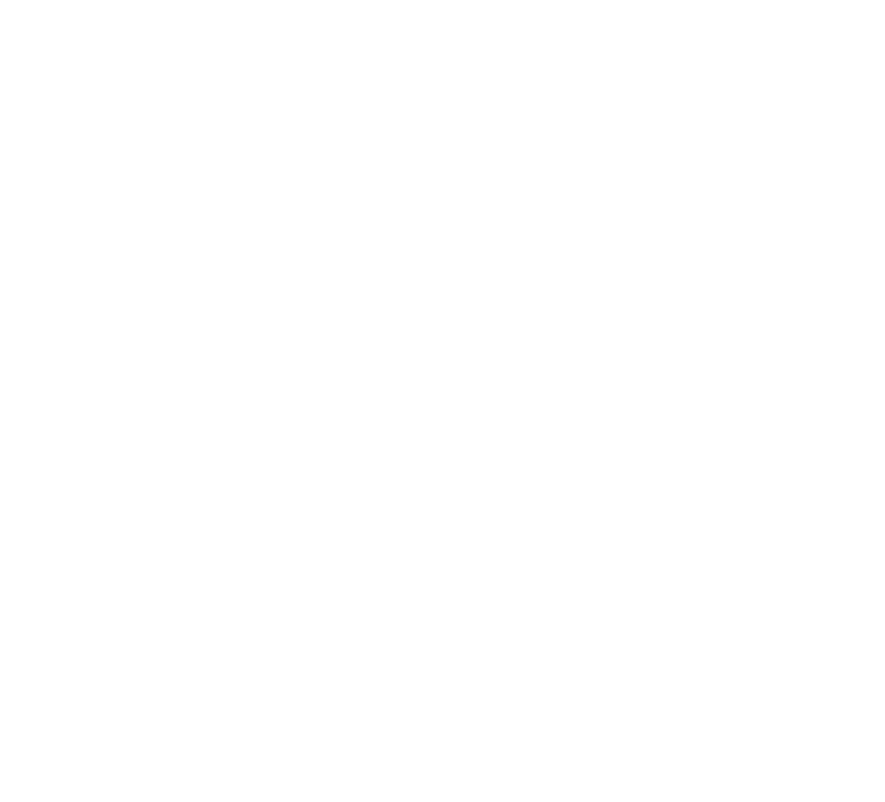
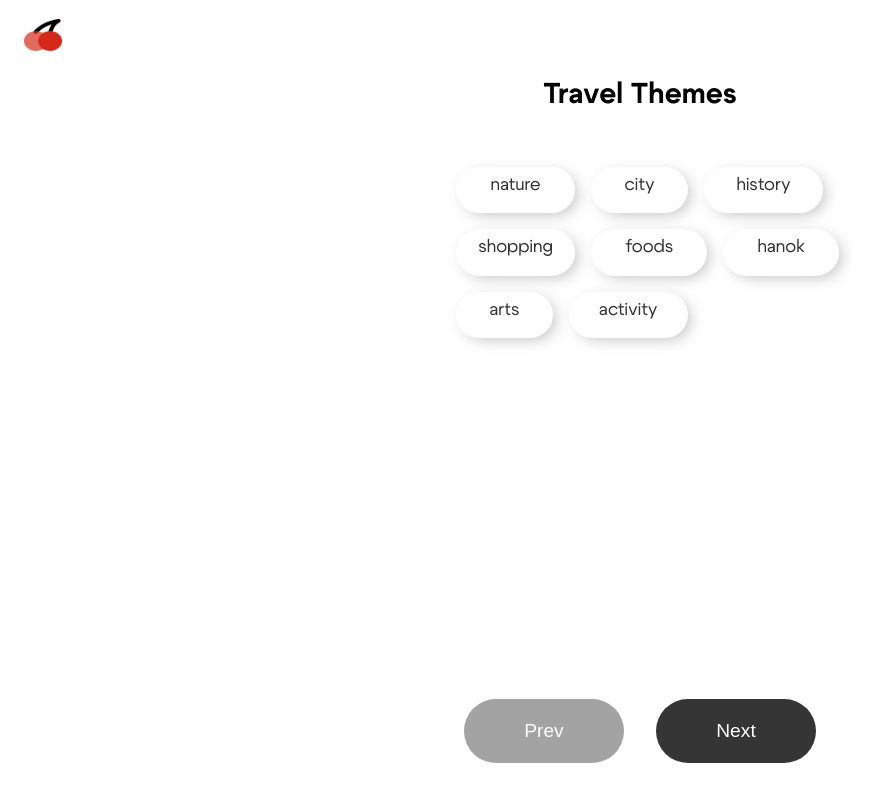
Before and after one commit to GEN-AI-CHERI/CHERI-FRONT, a React (Create React App) app: page /themes in a window 1280 px wide. Before the commit this address had no page. Shown: the top 802 px of the page, without its empty margins (0-885 px from the left). Built offline with nearby package versions, Linux system fonts and the light colour scheme.

Commit message:
💄 테마 선택 페이지 퍼블리싱 완성

```diff
--- a/src/App.js
+++ b/src/App.js
@@ -1,12 +1,14 @@
 import { Routes, Route } from "react-router-dom";
 import MainPage from "./pages/MainPage";
 import DestinationPage from "./pages/DestinationPage";
+import ThemePage from "./pages/ThemePage";
 
 function App() {
   return (
     <Routes>
       <Route path="/main" element={<MainPage />} />
       <Route path="/destination" element={<DestinationPage />} />
+      <Route path="/themes" element={<ThemePage />} />
     </Routes>
   );
 }
--- a/src/components/Destination/Button.js
+++ b/src/components/Destination/Button.js
@@ -1,7 +1,7 @@
 import { styled } from "styled-components";
 import { useNavigate } from "react-router-dom";
 
-const Button = () => {
+const Button = ({ next }) => {
   const navigate = useNavigate();
 
   const handleNavigatePrev = () => {
@@ -9,7 +9,7 @@
   };
 
   const handleNavigateNext = () => {
-    navigate("/themes");
+    navigate(`/${next}`);
   };
 
   return (
--- a/src/components/Destination/Card.js
+++ b/src/components/Destination/Card.js
@@ -1,6 +1,7 @@
 import { styled } from "styled-components";
 import ex from "../../assets/destination/ex.png";
 import bookmark from "../../assets/destination/Bookmark.png";
+import Check from "../../assets/destination/send.png";
 import { useState } from "react";
 
 const Card = () => {
@@ -23,11 +24,17 @@
           <Num>108</Num>
           <Line> | </Line>
           <Summary> The capital of South Korea</Summary>
+          {isSelect && <CheckIcon src={Check} />}
         </Row>
       </TextContainer>
     </Container>
   );
 };
+
+const CheckIcon = styled.img`
+  width: 2rem;
+  margin-left: 3.4rem;
+`;
 
 const Container = styled.div`
   display: flex;
@@ -51,7 +58,7 @@
 const Img = styled.img`
   width: 21.8rem;
   height: 11rem;
-  margin-top: -19px;
+  margin-top: -12px;
   align-self: center;
 `;
 
--- /dev/null
+++ b/src/components/Theme/option.js
@@ -0,0 +1,50 @@
+import styled from "styled-components";
+import { useState } from "react";
+import check from "../../assets/theme/check.png";
+
+const Option = ({ text }) => {
+  const [isSelect, setIsSelect] = useState(false);
+
+  const handleSelect = () => {
+    setIsSelect(!isSelect);
+  };
+
+  return (
+    <ThemeOption
+      width={text.length}
+      onClick={handleSelect}
+      disabled={isSelect ? "Selected" : "notSelected"}
+    >
+      {isSelect && <CheckIcon src={check} />}
+      {text}
+    </ThemeOption>
+  );
+};
+
+const ThemeOption = styled.div`
+  display: flex;
+  align-items: center;
+  justify-content: center;
+  width: ${(props) => Math.min(props.width * 1.2, 6.2)}rem;
+  height: 1.9rem;
+  padding: 8px 10px 8px 10px;
+  border-radius: 36px;
+  display: inline-block;
+  text-align: center;
+  background-color: ${(props) =>
+    props.disabled === "Selected" ? "#FFEFEF" : "white"};
+  box-shadow: 5px 4px 15px -3px rgba(0, 0, 0, 0.25);
+  border: none;
+  font-size: 1.1rem;
+  color: ${(props) => (props.disabled === "Selected" ? "#E84848" : "#353535")};
+  font-weight: 400;
+  margin-left: 1rem;
+  margin-bottom: 1rem;
+`;
+
+const CheckIcon = styled.img`
+  width: 1rem;
+  margin: 0;
+  margin-right: 5px;
+`;
+export default Option;
--- a/src/pages/DestinationPage.js
+++ b/src/pages/DestinationPage.js
@@ -14,7 +14,7 @@
         <Card />
         <Card />
       </CardContainer>
-      <Button />
+      <Button next="themes" />
     </>
   );
 };
@@ -23,6 +23,7 @@
   display: flex;
   flex-direction: column;
   align-items: center;
+  margin-top: 2rem;
 `;
 
 export default DestinationPage;
--- /dev/null
+++ b/src/pages/ThemePage.js
@@ -0,0 +1,41 @@
+import Button from "../components/Destination/Button";
+import ShortHeader from "../components/Destination/ShortHeader";
+import Title from "../components/Destination/Title";
+import Option from "../components/Theme/option";
+import styled from "styled-components";
+
+const ThemePage = () => {
+  return (
+    <>
+      <ShortHeader />
+      <Title text="Travel Themes" />
+      <Center>
+        <OptionContainer>
+          <Option text="nature" />
+          <Option text="city" />
+          <Option text="history" />
+          <Option text="shopping" />
+          <Option text="foods" />
+          <Option text="hanok" />
+          <Option text="arts" />
+          <Option text="activity" />
+        </OptionContainer>
+      </Center>
+      <Button next="period" />
+    </>
+  );
+};
+
+const Center = styled.div`
+  display: flex;
+  justify-content: center;
+`;
+
+const OptionContainer = styled.div`
+  width: 25rem;
+  display: inline-block;
+  height: 60.5vh;
+  margin-top: 2rem;
+`;
+
+export default ThemePage;
```
Also changed, not shown: src/assets/destination/send.png (added), src/assets/theme/check.png (added).
